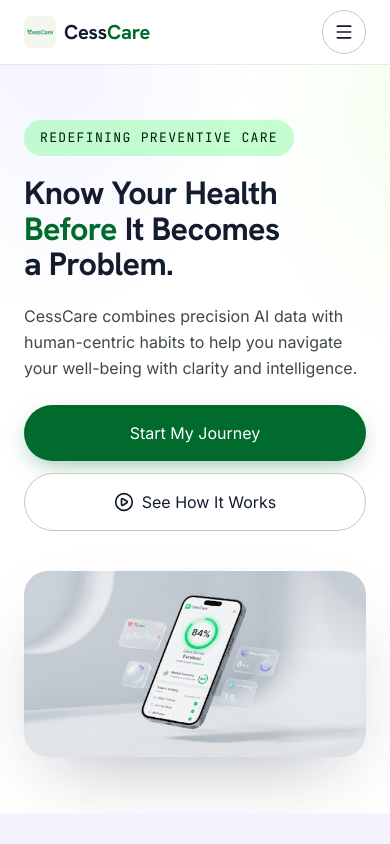
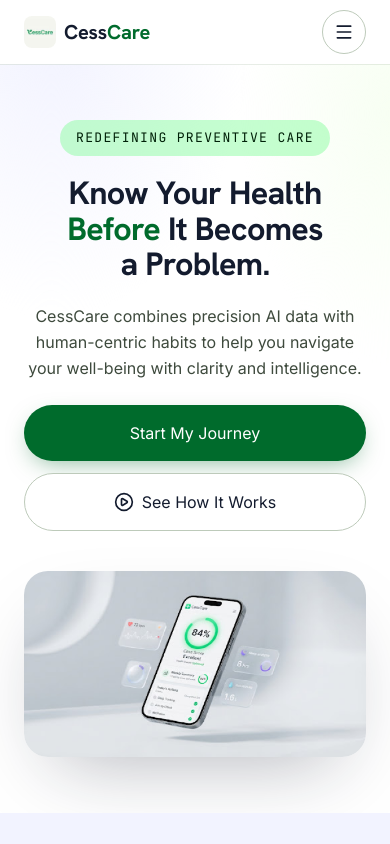
Before and after one commit to MaxCybOps/CessCare, a Next.js app: page / in a window 390 px wide. Shown: the top 844 px of the page. Built offline with nearby package versions, Linux system fonts and the light colour scheme.

Commit message:
Centre hero, solution and AI coach headings on mobile for consistent alignment

```diff
--- a/components/sections/ai-coach.tsx
+++ b/components/sections/ai-coach.tsx
@@ -13,10 +13,10 @@ export function AiCoach() {
       <Container>
         <div className="grid items-center gap-10 lg:grid-cols-2 lg:gap-12">
           <div className="flex flex-col gap-5 sm:gap-6">
-            <Reveal as="h2" className="text-h2 text-white">
+            <Reveal as="h2" className="text-h2 text-center text-white lg:text-left">
               {aiCoach.heading}
             </Reveal>
-            <Reveal as="p" delay={80} className="max-w-[37rem] text-base leading-relaxed text-surface-mint">
+            <Reveal as="p" delay={80} className="mx-auto max-w-[37rem] text-center text-base leading-relaxed text-surface-mint lg:mx-0 lg:text-left">
               {aiCoach.subheading}
             </Reveal>
 
--- a/components/sections/hero.tsx
+++ b/components/sections/hero.tsx
@@ -19,7 +19,13 @@ export function Hero() {
 
       <Container>
         <div className="grid items-center gap-10 py-14 sm:py-16 lg:grid-cols-2 lg:gap-12 lg:py-[7.5rem]">
-          <div className="flex flex-col items-start gap-5 sm:gap-6">
+          {/*
+            Centred below lg, left-aligned from lg up. Every other section on
+            this page centres its heading on mobile, so a left-aligned hero read
+            as crooked next to them. The design's left alignment only makes
+            sense once the two-column split exists.
+          */}
+          <div className="flex flex-col items-center gap-5 text-center sm:gap-6 lg:items-start lg:text-left">
             <Reveal as="span" className="inline-block">
               <span className="text-eyebrow inline-block rounded-full bg-mint/45 px-4 py-1.5 text-brand-deep">
                 {hero.eyebrow}
--- a/components/sections/solution.tsx
+++ b/components/sections/solution.tsx
@@ -22,7 +22,9 @@ export function Solution() {
           </Reveal>
 
           <div className="order-1 flex flex-col gap-6 sm:gap-8 lg:order-2">
-            <Reveal as="h2" className="text-h2">
+            {/* Heading centres on mobile to match the sections around it;
+                the feature rows stay left because they lead with an icon. */}
+            <Reveal as="h2" className="text-h2 text-center lg:text-left">
               {solution.heading}
             </Reveal>
 
```
